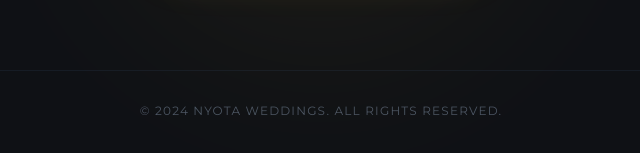
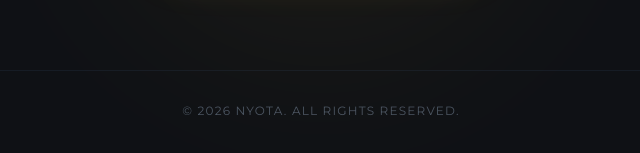
Before and after one commit to Virendrasinhparmar/Brochure, a plain HTML site: page index.html in a window 1280 px wide. Shown: the part 6703-6856 px from the top of the page, 319-959 px from the left. Drawn offline with nearby package versions, Linux system fonts and the light colour scheme.

Commit message:
Update index.html

```diff
--- a/index.html
+++ b/index.html
@@ -664,7 +664,7 @@
         </div>
 
         <footer class="mt-24 pt-8 border-t border-gray-800/50 text-xs text-gray-600 uppercase tracking-widest">
-            &copy; 2024 Nyota Weddings. All Rights Reserved.
+            &copy; 2026 Nyota. All Rights Reserved.
         </footer>
     </section>
 
```
